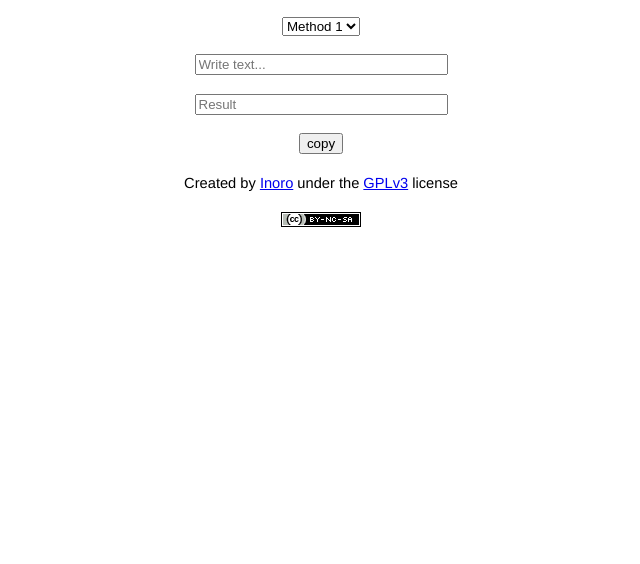
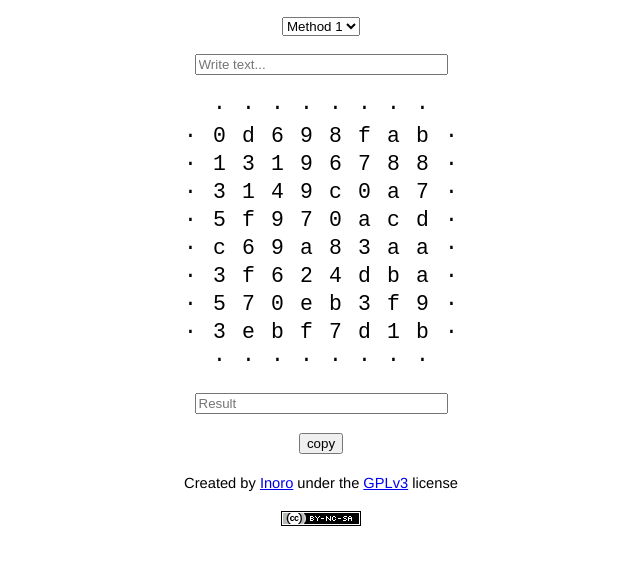
Before and after one commit to 1noro/glyph.rat.la, a plain HTML site: page public/index.html in a window 1280 px wide. Shown: the part 58-622 px from the top of the page, without its empty margins (319-959 px from the left). Drawn offline with Linux system fonts and the light colour scheme.

Commit message:
puntos en todos los lados

```diff
--- a/public/index.html
+++ b/public/index.html
@@ -140,12 +140,13 @@
 
             console.log(charArr);
 
+            // let tdArr = [];
             let h = 0;
             let w = 0;
             for (let tH = 0; tH < tableSize; tH++) {
                 let tr = document.createElement("tr");
                 if (tH > 0 && tH < 9) {
-                    tdArr.push([]);
+                    // tdArr.push([]);
                     w = 0;
                 }
                 for (let tW = 0; tW < tableSize; tW++) {
@@ -174,6 +175,23 @@
                                 this.style.color = "red";
                                 this.style.fontWeight = "bold";
                             });
+                        } else if (tW > 0 && tW < 9) {
+                            td.innerText = "·";
+                            /*let rowArr = [...charArr[h]]; // clone array
+                            let textToCopy = "";
+                            if (tW == 0) {
+                                textToCopy = rowArr.join("");
+                            } else {
+                                rowArr.reverse();
+                                textToCopy = rowArr.join("");
+                            }
+                            td.addEventListener("click", function() {
+                                addToCopy(textToCopy);
+                                this.style.color = "red";
+                                this.style.fontWeight = "bold";
+                            });*/
+                        } else {
+                            td.innerText = " ";
                         }
                     }
                     tr.appendChild(td);
```
